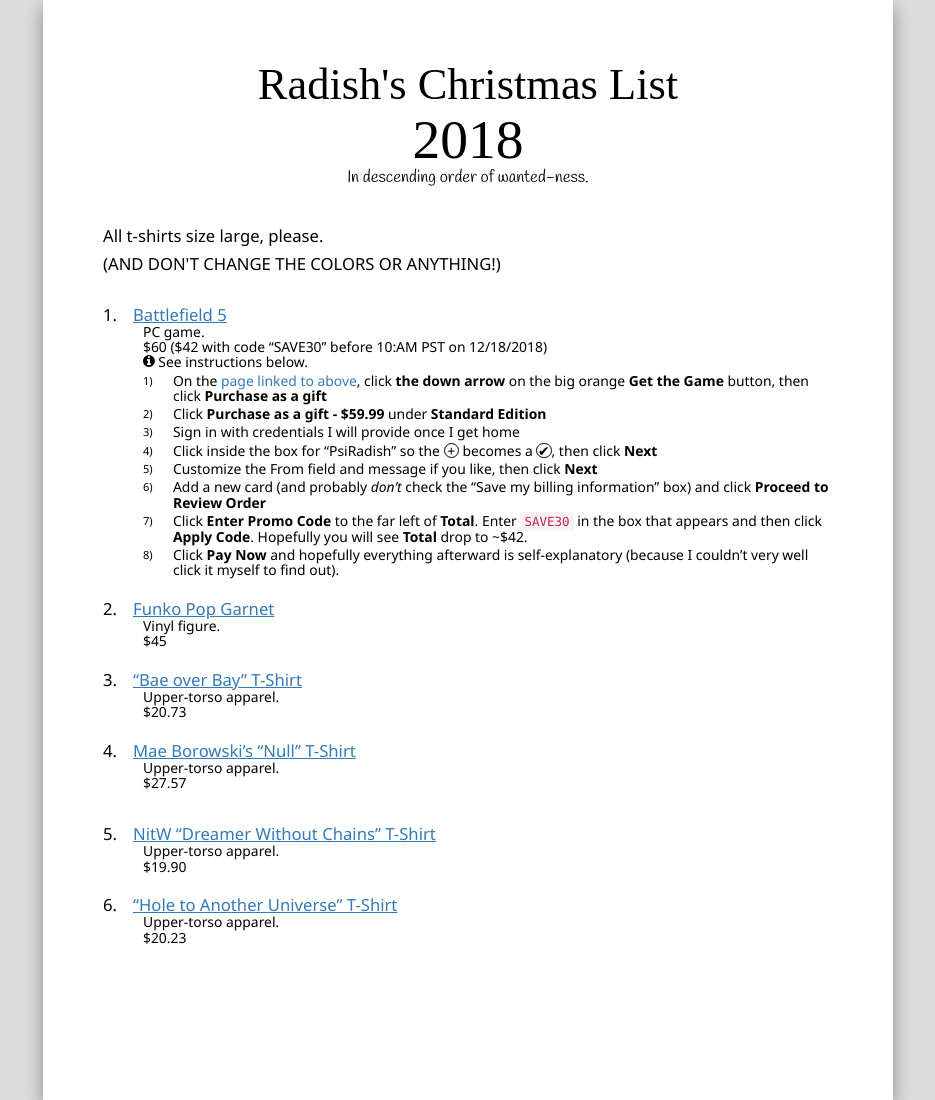
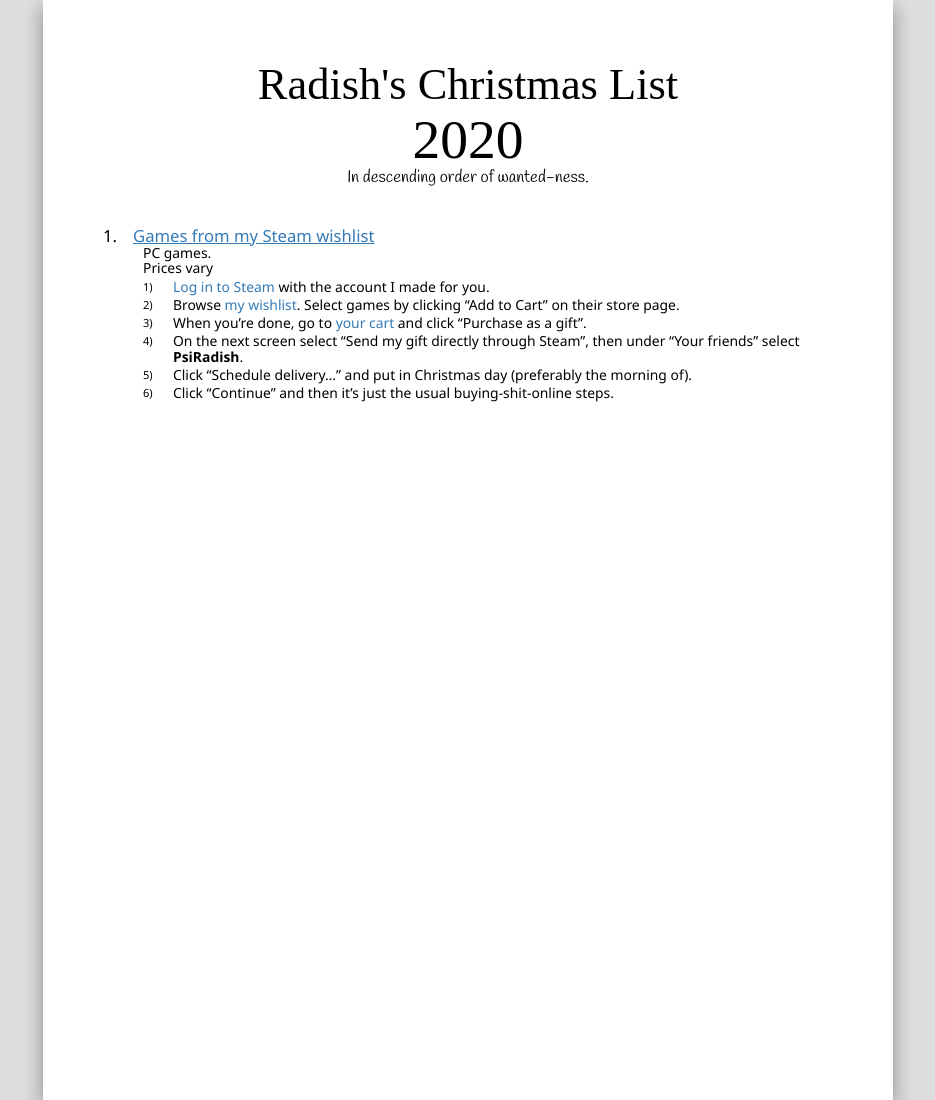
Before and after one commit to PsiRadish/psiradish.github.io, a Jekyll site: the page built from gift.html, in a window 1280 px wide. Shown: the whole page, without its empty margins (172-1107 px from the left). Built offline with Jekyll 4.4.1, drawn with Linux system fonts in a browser that asks for light colours; nearby versions of some CDN libraries; some web fonts are replaced.

Commit message:
Christmas List

```diff
--- a/_data/gifts.yml
+++ b/_data/gifts.yml
@@ -1,43 +1,18 @@
-prescript:
-  - text: All t-shirts size large, please.
-  - text: (AND DON'T CHANGE THE COLORS OR ANYTHING!)
+# prescript:
+#   - text: All t-shirts size large, please.
+#   - text: (AND DON'T CHANGE THE COLORS OR ANYTHING!)
 current:
-  - name: Battlefield 5
-    link: "https://www.origin.com/usa/en-us/store/battlefield/battlefield-v"
-    description: PC game.
-    price: "$60 ($42 with code “SAVE30” before 10:AM PST on 12/18/2018)"
-    note:
-      icon: info-circle
-      text: See instructions below.
+  - name: Games from my Steam wishlist
+    link: "http://steamcommunity.com/id/psiradish/wishlist/"
+    description: PC games.
+    price: Prices vary
     osublist:
-      - text: "On the [page linked to above](https://www.origin.com/usa/en-us/store/battlefield/battlefield-v), click __the down arrow__ on the big orange __Get the Game__ button, then click __Purchase as a gift__"
-      - text: Click __Purchase as a gift - $59.99__ under __Standard Edition__
-      - text: Sign in with credentials I will provide once I get home
-      - text: Click inside the box for “PsiRadish” so the <span class='circled'>+</span> becomes a <span class='circled'>✔</span>, then click __Next__
-      - text: Customize the From field and message if you like, then click __Next__
-      - text: Add a new card (and probably _don't_ check the “Save my billing information” box) and click __Proceed to Review Order__
-      - text: Click __Enter Promo Code__ to the far left of __Total__. Enter `SAVE30` in the box that appears and then click __Apply Code__. Hopefully you will see __Total__ drop to ~$42.
-      - text: Click __Pay Now__ and hopefully everything afterward is self-explanatory (because I couldn't very well click it myself to find out).
-  - name: Funko Pop Garnet
-    link: "https://www.amazon.com/Funko-Animation-Steven-Universe-GARNET/dp/B01CTCN2U6"
-    description: Vinyl figure.
-    price: $45
-  - name: “Bae over Bay” T-Shirt
-    link: "https://www.redbubble.com/people/dejameprobar/works/23984899-life-is-strange-bae-over-bay-pricefield?p=t-shirt&size=large"
-    description: Upper-torso apparel.
-    price: $20.73
-  - name: Mae Borowski’s “Null” T-Shirt
-    link: "https://www.redbubble.com/people/b-lindz-design/works/31064195-mae-borowski-shirt-night-in-the-woods?p=mens-graphic-t-shirt&size=large"
-    description: Upper-torso apparel.
-    price: $27.57
-  - name: NitW “Dreamer Without Chains” T-Shirt
-    link: "https://www.redbubble.com/people/asilentcowbell/works/32484255-dreamer-without-chains?p=t-shirt&style=mens&size=large"
-    description: Upper-torso apparel.
-    price: $19.90
-  - name: “Hole to Another Universe” T-Shirt
-    link: "https://www.redbubble.com/people/artisticaviary/works/15825692-hole-to-another-universe-graffiti-life-is-strange-tilted?p=t-shirt&size=large&body_color=heather_grey"
-    description: Upper-torso apparel.
-    price: $20.23
+      - text: "[Log in to Steam](https://steamcommunity.com/login/home/) with the account I made for you."
+      - text: "Browse [my wishlist](http://steamcommunity.com/id/psiradish/wishlist/). Select games by clicking “Add to Cart” on their store page."
+      - text: "When you're done, go to [your cart](http://store.steampowered.com/cart/) and click “Purchase as a gift”."
+      - text: "On the next screen select “Send my gift directly through Steam”, then under “Your friends” select **PsiRadish**."
+      - text: Click “Schedule delivery...” and put in Christmas day (preferably the morning of).
+      - text: Click “Continue” and then it's just the usual buying-shit-online steps.
 # postscript:
 #   - text: "[Click here](https://support.steampowered.com/kb_article.php?p_faqid=549#gifts-whatare) for how to send a gift on Steam."
 example:
@@ -57,14 +32,3 @@
     link: "http://www.cartoonnetworkshop.com/product/steven+universe+crystal+gems+adult+fitted+light+blue+t-shirt+sttvtsf347.do"
     description: Upper-torso apparel.
     price: $24.95
-  - name: Games from my Steam wishlist
-    link: "http://steamcommunity.com/id/psiradish/wishlist/"
-    description: PC games.
-    price: Prices vary
-    osublist:
-      - text: "[Log in to Steam](https://steamcommunity.com/login/home/) with the account I made for you."
-      - text: "Browse [my wishlist](http://steamcommunity.com/id/psiradish/wishlist/). Select games by clicking “Add to Cart” on their store page."
-      - text: "When you're done, go to [your cart](http://store.steampowered.com/cart/) and click “Purchase as a gift”."
-      - text: "On the next screen select “Send my gift directly through Steam”, then under “Your friends” select **PsiRadish**."
-      - text: Click “Schedule delivery...” and put in Christmas day (preferably the morning of).
-      - text: Click “Continue” and then it's just the usual buying-shit-online steps.
--- a/gift.html
+++ b/gift.html
@@ -2,7 +2,7 @@
 permalink: /gift/
 layout: gift_list
 occasion: Christmas
-year: 2018
+year: 2020
 ---
 
 {% if site.data.gifts.prescript %}
```
Also changed, not shown: xmas.md (deleted, +0 -27 lines).
